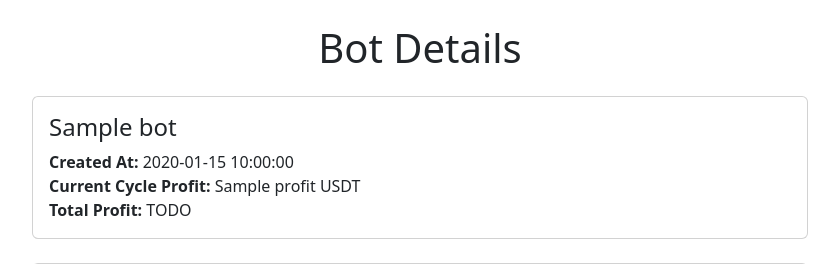
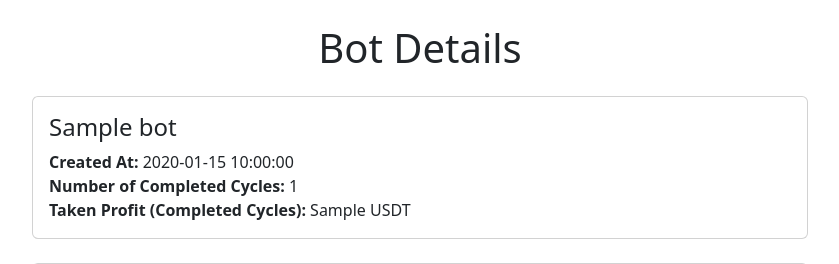
Before and after one commit to alexis/dca-bot-x, a FastAPI app: template app/templates/bot_details.html in a window 1280 px wide. Shown: the top 264 px of the page, without its empty margins (220-1059 px from the left). Run offline with FastAPI, Linux system fonts and the light colour scheme; the template is opened without the code that fills it: most values are stand-ins (such as "Sample title", 1, 10 or a date in 2020); parts of the project's set-up code (start-up, migrations or seed data) failed here and were passed over.

Commit message:
some fixes on the details page

```diff
--- a/app/main.py
+++ b/app/main.py
@@ -20,6 +20,7 @@ from .routes import bot
 from .services.bot_manager import BotManager
 from .services.trading_service import TradingService
 from .services.bot_events_handler import BotEventsHandler
+from app.services import trading_service
 
 # Create tables
 Base.metadata.create_all(bind=engine)
@@ -87,12 +88,15 @@ async def list_bots(request: Request, db: Session = Depends(get_db)):
 @app.get("/bots/{bot_id}", response_class=HTMLResponse)
 async def bot_detail(request: Request, bot_id: str, db: Session = Depends(get_db)):
     bot_obj = db.query(Bot).filter(Bot.id == bot_id).first()
-    current_cycle = TradingService(bot=bot_obj, db=db).cycle
+    ts_obj = TradingService(bot=bot_obj, db=db)
+    cycle_obj = ts_obj.cycle
+
     if not bot_obj:
         raise HTTPException(status_code=404, detail="Bot not found")
 
     return templates.TemplateResponse("bot_details.html", {"request": request, "bot": bot_obj,
-                                                           "current_cycle": current_cycle })
+                                                           "current_cycle": cycle_obj,
+                                                           "trading_service": ts_obj })
 
 @app.get("/bots/{bot_id}/dashboard", response_class=HTMLResponse)
 async def bot_dashboard(request: Request, bot_id: str, db: Session = Depends(get_db)):
--- a/app/models.py
+++ b/app/models.py
@@ -56,8 +56,6 @@ class TradingCycle(Base):
 
     def profit(self):
         if self.status == CycleStatusType.COMPLETED:
-            session = Session.object_session(self)
-
             buy_orders = self.orders.filter(
                 Order.side == SideType.BUY,
                 Order.status.in_([OrderStatusType.FILLED, OrderStatusType.PARTIALLY_FILLED])
--- a/app/templates/bot_details.html
+++ b/app/templates/bot_details.html
@@ -18,8 +18,8 @@
           <h4 class="card-title">{{ bot.name }}</h4>
           <p class="card-text">
             <strong>Created At:</strong> {{ bot.created_at.strftime('%Y-%m-%d %H:%M:%S') }}<br />
-            <strong>Current Cycle Profit:</strong> {{ current_cycle.profit() if current_cycle else 0 }} USDT<br />
-            <strong>Total Profit:</strong> TODO <br />
+            <strong>Number of Completed Cycles:</strong> {{ trading_service.old_cycles().count() }}<br />
+            <strong>Taken Profit (Completed Cycles):</strong> {{ trading_service.old_cycles_profit() }} USDT<br />
           </p>
         </div>
       </div>
```
Also changed, not shown: app/services/trading_service.py (+8 -3 lines).
